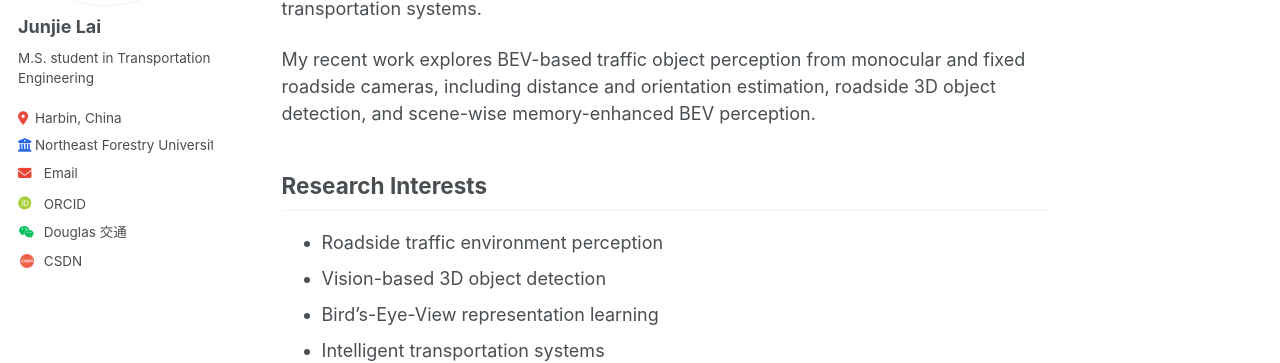
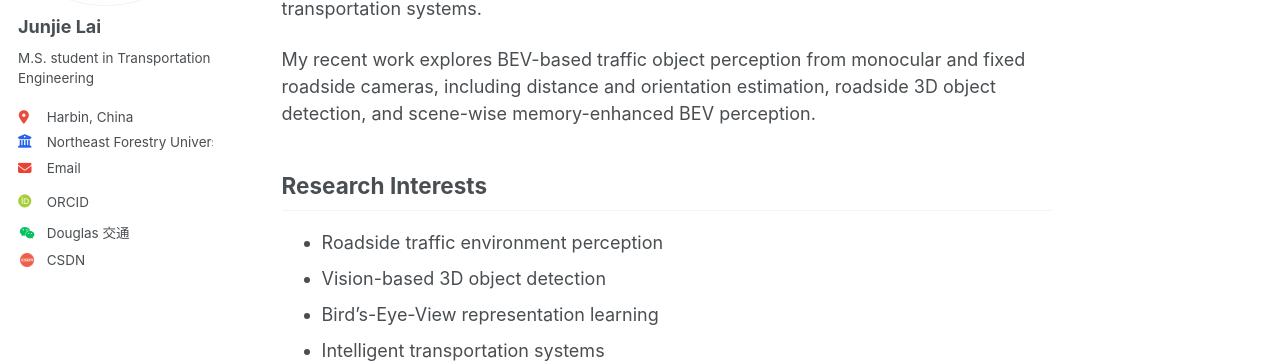
Before and after one commit to Douglassssss/Douglassssss.github.io, a Jekyll site: the page built from _pages/about.md, in a window 1280 px wide. Shown: the part 229-592 px from the top of the page. Built offline with Jekyll 4.4.1, drawn with Linux system fonts in a browser that asks for light colours; some web fonts are replaced; a script bundle is joined from its source files by our own code; library files that are not in the unit come from our copies.

Commit message:
Polish homepage style

```diff
--- a/_sass/_custom.scss
+++ b/_sass/_custom.scss
@@ -1,3 +1,7 @@
+/* =========================================================
+   Homepage layout
+   ========================================================= */
+
 .homepage-hero {
   padding: 1.4rem 1.6rem;
   margin-bottom: 1.6rem;
@@ -98,38 +102,83 @@
   }
 }
 
+
+/* =========================================================
+   Footer
+   ========================================================= */
+
 .page__footer {
   display: none !important;
 }
 
-/* ===== Author profile icon alignment ===== */
 
+/* =========================================================
+   Author profile: icon alignment and colors
+   ========================================================= */
+
+/* Basic spacing for each sidebar row */
+.author__urls li {
+  margin-bottom: 0.35rem !important;
+  line-height: 1.35 !important;
+}
+
+/*
+  Unify different structures:
+  1. <li><i></i> Location text</li>
+  2. <li><a><i></i>Email</a></li>
+  3. <li><span class="author-custom-link"><i></i>WeChat</span></li>
+*/
+.author__urls li,
 .author__urls li a,
 .author__urls li .author-custom-link {
   display: flex !important;
   align-items: center !important;
-  gap: 0.42rem !important;
 }
 
-/* Make all Font Awesome icons occupy the same width */
-.author__urls li i.fa-fw {
-  width: 1.25em !important;
-  min-width: 1.25em !important;
+/* Remove extra gap rules from possible previous styles */
+.author__urls li a,
+.author__urls li .author-custom-link {
+  gap: 0 !important;
+}
+
+/* Font Awesome icons */
+.author__urls li > i,
+.author__urls li a > i,
+.author__urls li .author-custom-link > i {
+  width: 1.35em !important;
+  min-width: 1.35em !important;
+  flex: 0 0 1.35em !important;
+  margin-right: 0.58rem !important;
+  text-align: center !important;
+}
+
+/* Academicons icons, e.g., ORCID */
+.author__urls li > .ai,
+.author__urls li a > .ai,
+.author__urls li .author-custom-link > .ai {
+  width: 1.35em !important;
+  min-width: 1.35em !important;
+  flex: 0 0 1.35em !important;
+  margin-right: 0.58rem !important;
   text-align: center !important;
 }
 
 /* Custom image icon, e.g., CSDN */
 .author-icon-img {
-  width: 1.25em !important;
-  height: 1.25em !important;
-  min-width: 1.25em !important;
+  width: 1.05em !important;
+  height: 1.05em !important;
+  min-width: 1.35em !important;
+  flex: 0 0 1.35em !important;
+  margin-right: 0.58rem !important;
   object-fit: contain !important;
   display: inline-block !important;
 }
 
-/* WeChat brand color */
-.author-icon-wechat {
-  color: #07c160 !important;
+/* Prevent non-link WeChat row from looking strange */
+.author-custom-link.no-link,
+.author__urls li .author-custom-link {
+  color: inherit !important;
+  text-decoration: none !important;
 }
 
 /* Location icon */
@@ -153,76 +202,13 @@
 }
 
 /* ORCID icon */
+.author__urls .ai-orcid,
 .author__urls .fa-orcid {
   color: #a6ce39 !important;
 }
 
-/* ===== Fix author profile alignment ===== */
-
-.author__urls li {
-  margin-bottom: 0.35rem !important;
-}
-
-/* Unify all clickable and non-clickable author profile rows */
-.author__urls li a,
-.author__urls li .author-custom-link {
-  display: grid !important;
-  grid-template-columns: 1.35em auto !important;
-  column-gap: 0.42rem !important;
-  align-items: center !important;
-  width: fit-content !important;
-}
-
-/* Font Awesome icons */
-.author__urls li i {
-  width: 1.35em !important;
-  min-width: 1.35em !important;
-  margin-right: 0 !important;
-  text-align: center !important;
-}
-
-/* Academicons icons, such as ORCID */
-.author__urls li .ai {
-  width: 1.35em !important;
-  min-width: 1.35em !important;
-  margin-right: 0 !important;
-  text-align: center !important;
-}
-
-/* Custom image icon, e.g., CSDN */
-.author-icon-img {
-  width: 1.05em !important;
-  height: 1.05em !important;
-  min-width: 1.35em !important;
-  object-fit: contain !important;
-  display: inline-block !important;
-  margin-right: 0 !important;
-}
-
-/* Icon colors */
+/* WeChat icon */
 .author-icon-wechat,
 .author__urls .fa-weixin {
   color: #07c160 !important;
 }
-
-.author__urls .fa-map-marker,
-.author__urls .fa-map-marker-alt,
-.author__urls .fa-location-dot {
-  color: #e74c3c !important;
-}
-
-.author__urls .fa-building,
-.author__urls .fa-building-columns,
-.author__urls .fa-university {
-  color: #2563eb !important;
-}
-
-.author__urls .fa-envelope,
-.author__urls .fa-envelope-square {
-  color: #ea4335 !important;
-}
-
-.author__urls .ai-orcid,
-.author__urls .fa-orcid {
-  color: #a6ce39 !important;
-}
```
